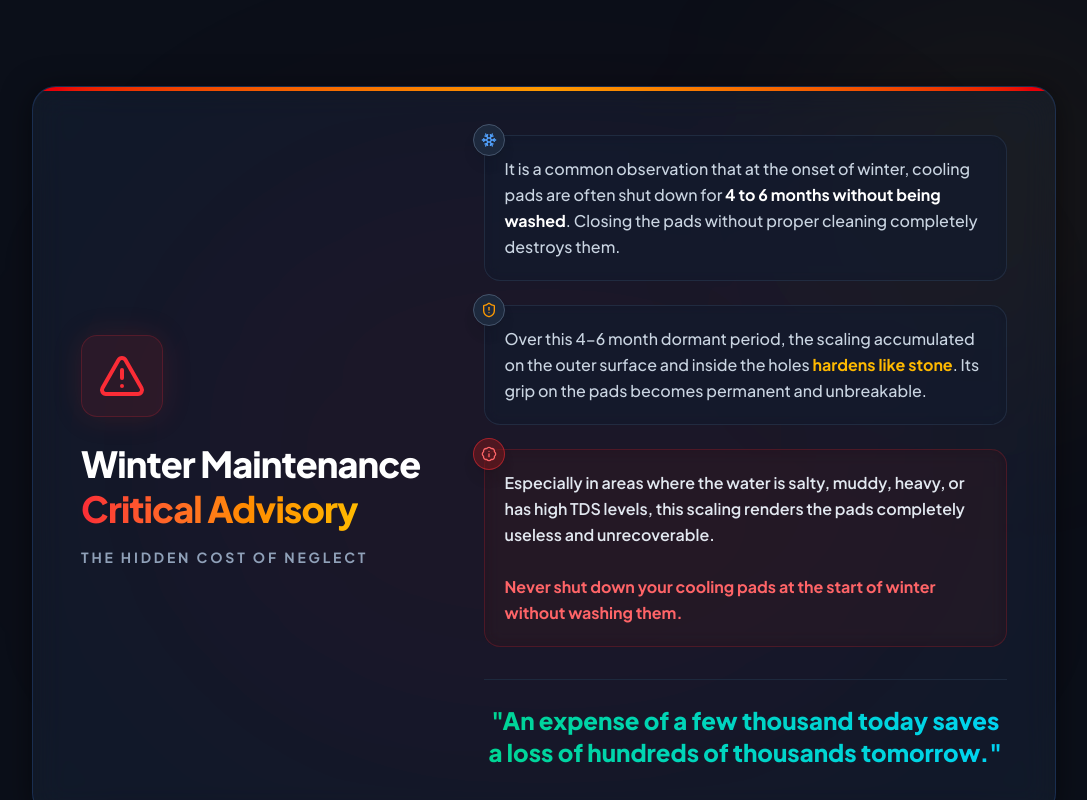
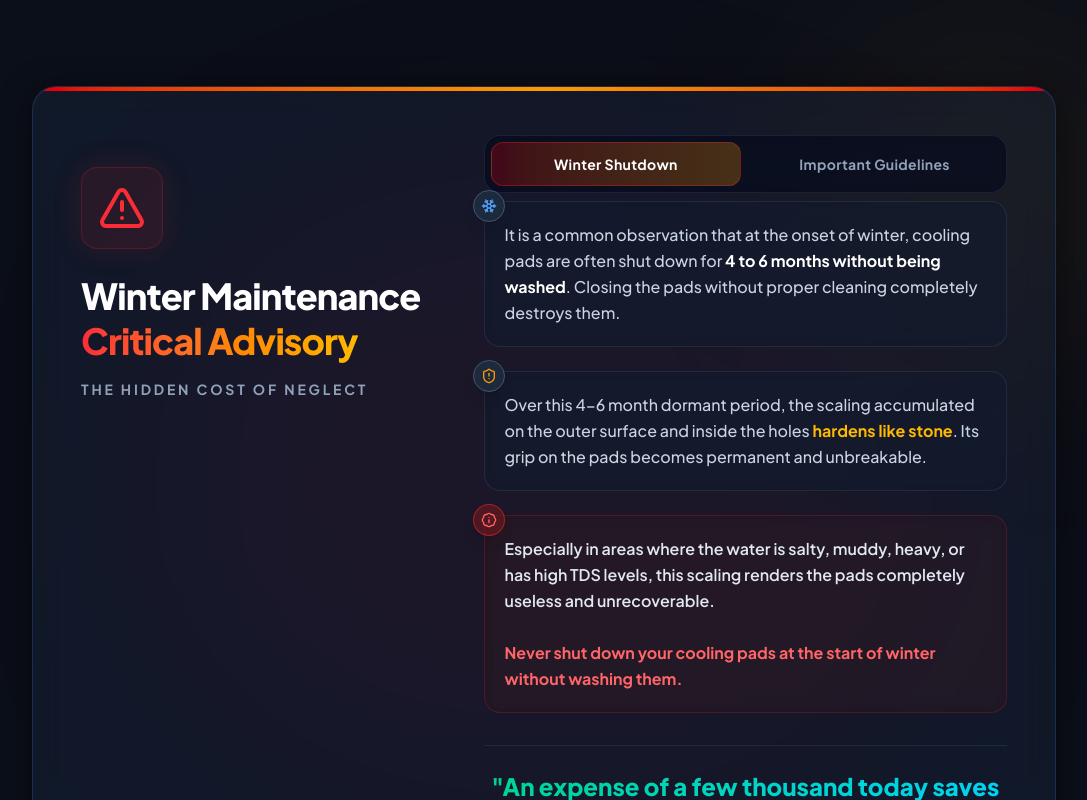
Before and after one commit to ahmedsahni/Ecochemicals, a Next.js app: page / in a window 1280 px wide. Shown: the part 2200-3000 px from the top of the page, without its empty margins (96-1183 px from the left). Built offline with nearby package versions, Linux system fonts and the light colour scheme; a web font is replaced by a local one.

Commit message:
feat: add interactive farmer awareness guidelines in English and Urdu

```diff
--- a/src/components/WinterAdvisory.jsx
+++ b/src/components/WinterAdvisory.jsx
@@ -1,12 +1,13 @@
 "use client";
 
-import React from 'react';
-import { motion } from 'framer-motion';
-import { AlertTriangle, Snowflake, ShieldAlert, BadgeInfo } from 'lucide-react';
+import React, { useState } from 'react';
+import { motion, AnimatePresence } from 'framer-motion';
+import { AlertTriangle, Snowflake, ShieldAlert, BadgeInfo, RefreshCw, EyeOff } from 'lucide-react';
 import { useLanguage } from '@/context/LanguageContext';
 
 export default function WinterAdvisory() {
   const { t, language } = useLanguage();
+  const [activeTab, setActiveTab] = useState('winter'); // 'winter' or 'guidelines'
 
   return (
     <section className="relative py-24 px-4 sm:px-6 lg:px-8 bg-[#0B0F19] overflow-hidden">
@@ -24,9 +25,9 @@ export default function WinterAdvisory() {
           {/* Subtle animated border top */}
           <div className="absolute top-0 left-0 right-0 h-1 bg-gradient-to-r from-red-600 via-amber-500 to-red-600" />
 
-          <div className="grid lg:grid-cols-12 gap-10 items-center">
+          <div className="grid lg:grid-cols-12 gap-10 items-start">
             {/* Left: Icon & Title */}
-            <div className="lg:col-span-5 text-center lg:text-left">
+            <div className="lg:col-span-5 text-center lg:text-left lg:sticky lg:top-8">
               <div className="inline-flex items-center justify-center p-4 rounded-2xl bg-red-500/10 border border-red-500/20 mb-6 shadow-[0_0_30px_rgba(220,38,38,0.15)]">
                 <AlertTriangle className="w-12 h-12 text-red-500" />
               </div>
@@ -41,11 +42,60 @@ export default function WinterAdvisory() {
               </p>
             </div>
 
-            {/* Right: Content */}
+            {/* Right: Content with Tab switcher */}
             <div className="lg:col-span-7 space-y-6">
+              {/* Premium Tab Switcher */}
+              <div className="flex gap-2 p-1.5 bg-slate-950/60 backdrop-blur-sm rounded-2xl border border-slate-800/80 mb-2">
+                <button
+                  onClick={() => setActiveTab('winter')}
+                  className={`flex-1 py-3 px-4 rounded-xl text-xs sm:text-sm font-bold tracking-wide transition-all duration-300 relative ${
+                    activeTab === 'winter'
+                      ? 'text-white'
+                      : 'text-slate-400 hover:text-slate-200'
+                  }`}
+                >
+                  {activeTab === 'winter' && (
+                    <motion.div
+                      layoutId="activeTabGlow"
+                      className="absolute inset-0 bg-gradient-to-r from-red-600/25 to-amber-500/25 border border-red-500/30 rounded-xl"
+                      transition={{ type: "spring", stiffness: 380, damping: 30 }}
+                    />
+                  )}
+                  <span className="relative z-10">{t('winterAdvisory.tabWinter')}</span>
+                </button>
+
+                <button
+                  onClick={() => setActiveTab('guidelines')}
+                  className={`flex-1 py-3 px-4 rounded-xl text-xs sm:text-sm font-bold tracking-wide transition-all duration-300 relative ${
+                    activeTab === 'guidelines'
+                      ? 'text-white'
+                      : 'text-slate-400 hover:text-slate-200'
+                  }`}
+                >
+                  {activeTab === 'guidelines' && (
+                    <motion.div
+                      layoutId="activeTabGlow"
+                      className="absolute inset-0 bg-gradient-to-r from-red-600/25 to-amber-500/25 border border-red-500/30 rounded-xl"
+                      transition={{ type: "spring", stiffness: 380, damping: 30 }}
+                    />
+                  )}
+                  <span className="relative z-10">{t('winterAdvisory.tabGuidelines')}</span>
+                </button>
+              </div>
+
+              <AnimatePresence mode="wait">
+                {activeTab === 'winter' ? (
+                  <motion.div
+                    key="winter"
+                    initial={{ opacity: 0, y: 15 }}
+                    animate={{ opacity: 1, y: 0 }}
+                    exit={{ opacity: 0, y: -15 }}
+                    transition={{ duration: 0.25 }}
+                    className="space-y-6"
+                  >
                     <div className="p-5 rounded-2xl bg-slate-900/50 border border-slate-700/50 backdrop-blur-sm relative group hover:border-red-500/30 transition-colors">
                       <div className={`absolute ${language === 'ur' ? '-right-3' : '-left-3'} -top-3 w-8 h-8 rounded-full bg-slate-800 border border-slate-600 flex items-center justify-center shadow-lg`}>
-                  <Snowflake className="w-4 h-4 text-blue-400" />
+                        <Snowflake className="w-4 h-4 text-blue-400 group-hover:rotate-45 transition-transform duration-500" />
                       </div>
                       <p className="text-slate-300 leading-relaxed font-medium">
                         {language === 'ur' ? (
@@ -62,7 +112,7 @@ export default function WinterAdvisory() {
 
                     <div className="p-5 rounded-2xl bg-slate-900/50 border border-slate-700/50 backdrop-blur-sm relative group hover:border-amber-500/30 transition-colors">
                       <div className={`absolute ${language === 'ur' ? '-right-3' : '-left-3'} -top-3 w-8 h-8 rounded-full bg-slate-800 border border-slate-600 flex items-center justify-center shadow-lg`}>
-                  <ShieldAlert className="w-4 h-4 text-amber-500" />
+                        <ShieldAlert className="w-4 h-4 text-amber-500 group-hover:scale-110 transition-transform" />
                       </div>
                       <p className="text-slate-300 leading-relaxed font-medium">
                         {language === 'ur' ? (
@@ -89,6 +139,48 @@ export default function WinterAdvisory() {
                         </span>
                       </p>
                     </div>
+                  </motion.div>
+                ) : (
+                  <motion.div
+                    key="guidelines"
+                    initial={{ opacity: 0, y: 15 }}
+                    animate={{ opacity: 1, y: 0 }}
+                    exit={{ opacity: 0, y: -15 }}
+                    transition={{ duration: 0.25 }}
+                    className="space-y-6"
+                  >
+                    <div className="p-5 rounded-2xl bg-slate-900/50 border border-slate-700/50 backdrop-blur-sm relative group hover:border-cyan-500/30 transition-colors">
+                      <div className={`absolute ${language === 'ur' ? '-right-3' : '-left-3'} -top-3 w-8 h-8 rounded-full bg-slate-800 border border-slate-600 flex items-center justify-center shadow-lg`}>
+                        <RefreshCw className="w-4 h-4 text-cyan-400 group-hover:rotate-180 transition-transform duration-500" />
+                      </div>
+                      <h3 className="text-lg font-bold text-white mb-2">{t('winterAdvisory.tip1Title')}</h3>
+                      <p className="text-slate-300 leading-relaxed text-sm font-medium">
+                        {t('winterAdvisory.tip1Desc1')}
+                        <br /><br />
+                        {t('winterAdvisory.tip1Desc2')}
+                      </p>
+                      <span className="text-amber-400 font-bold block mt-3 text-sm border-t border-slate-800/80 pt-2.5">
+                        {t('winterAdvisory.tip1Warning')}
+                      </span>
+                    </div>
+
+                    <div className="p-5 rounded-2xl bg-slate-900/50 border border-slate-700/50 backdrop-blur-sm relative group hover:border-amber-500/30 transition-colors">
+                      <div className={`absolute ${language === 'ur' ? '-right-3' : '-left-3'} -top-3 w-8 h-8 rounded-full bg-slate-800 border border-slate-600 flex items-center justify-center shadow-lg`}>
+                        <EyeOff className="w-4 h-4 text-amber-500 group-hover:-translate-y-0.5 transition-transform" />
+                      </div>
+                      <h3 className="text-lg font-bold text-white mb-2">{t('winterAdvisory.tip2Title')}</h3>
+                      <p className="text-slate-300 leading-relaxed text-sm font-medium">
+                        {t('winterAdvisory.tip2Desc1')}
+                        <br /><br />
+                        {t('winterAdvisory.tip2Desc2')}
+                      </p>
+                      <span className="text-red-400 font-bold block mt-3 text-sm border-t border-slate-800/80 pt-2.5">
+                        {t('winterAdvisory.tip2Warning')}
+                      </span>
+                    </div>
+                  </motion.div>
+                )}
+              </AnimatePresence>
 
               <div className="mt-8 pt-6 border-t border-slate-800">
                 <p className="text-xl md:text-2xl font-black text-center text-transparent bg-clip-text bg-gradient-to-r from-emerald-400 to-cyan-400">
```
Also changed, not shown: src/lib/translations.js. Lines whose indentation alone changed are shown as unchanged.
